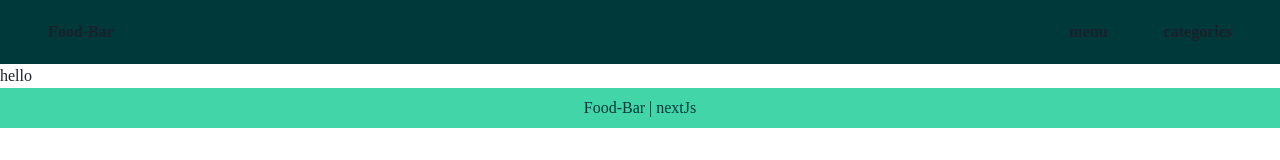
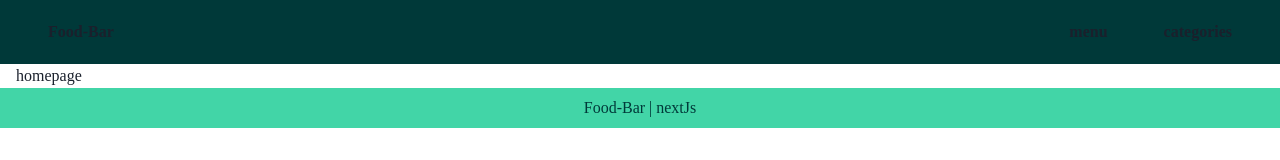
Before and after one commit to deaduchiha/food, a Next.js app: page / in a window 1280 px wide. Shown: the top 160 px of the page. Built offline with nearby package versions, Linux system fonts and the light colour scheme; a web font is replaced by a local one.

Commit message:
change layout childeren box to container

```diff
--- a/src/components/layout/layout.jsx
+++ b/src/components/layout/layout.jsx
@@ -63,7 +63,7 @@ const Layout = ({ children }) => {
           </Container>
         </Box>
       </header>
-      <Box>{children}</Box>
+      <Container maxW="container.xl">{children}</Container>
       <footer>
         <Box
           bg={useColorModeValue("#42d5a7")}
--- /dev/null
+++ b/src/components/templates/homepage/homepage.jsx
@@ -0,0 +1,11 @@
+import React from "react";
+
+const HomePage = () => {
+  return (
+    <div>
+      <span>homepage</span>
+    </div>
+  );
+};
+
+export default HomePage;
--- a/src/pages/index.js
+++ b/src/pages/index.js
@@ -1,11 +1,8 @@
 import React from "react";
-import Layout from "@/components/layout/layout";
+// components
+import HomePage from "@/components/templates/homepage/homepage";
 
 const Home = () => {
-  return (
-    <>
-      <div>hello</div>
-    </>
-  );
+  return <HomePage />;
 };
 export default Home;
```
